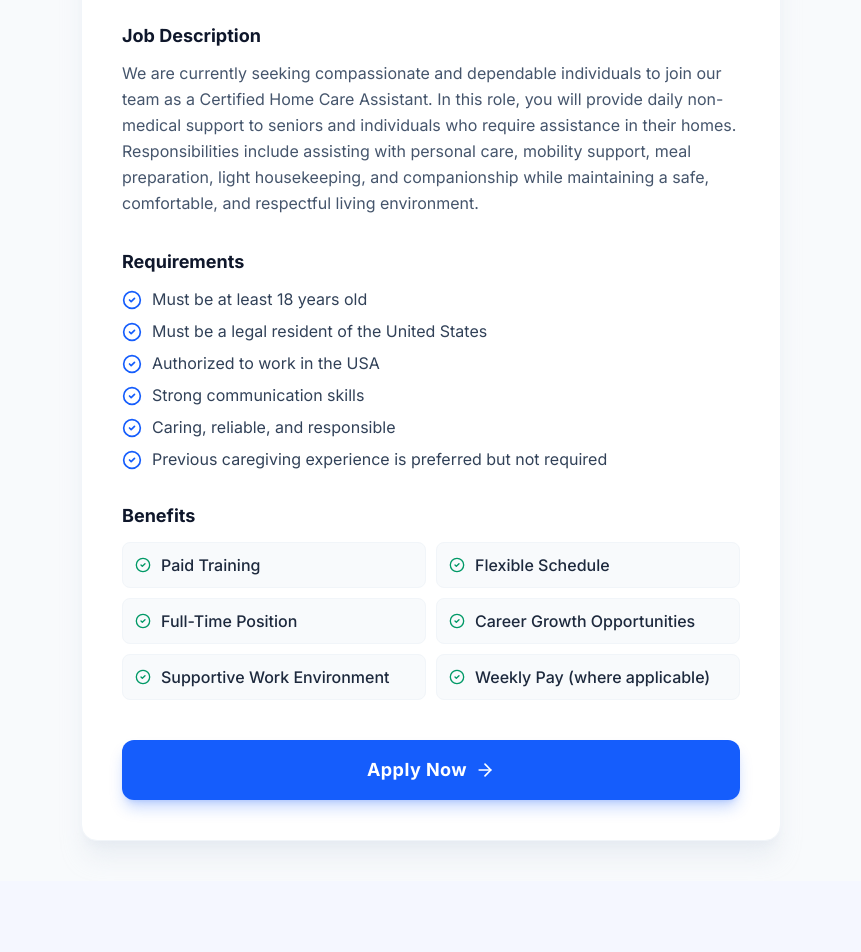
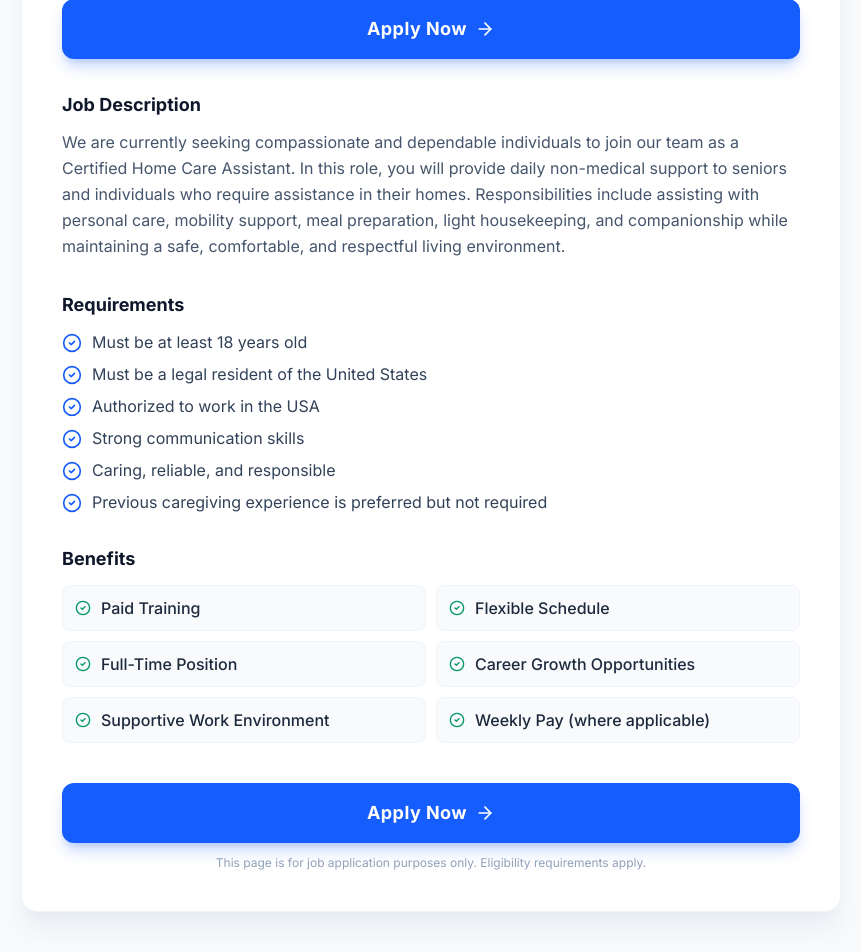
Before and after one commit to aljihadhasan220/unigrade-calculator, a React (Vite) app: page /job in a window 1280 px wide. Shown: the part 347-1299 px from the top of the page, without its empty margins (209-1070 px from the left). Before the commit the page ends 1228 px from the top, so only its background shows below. Built offline with nearby package versions, Linux system fonts and the light colour scheme.

Commit message:
feat(ui): add apply button to job landing page
Increase container width and include a primary call-to-action button to improve conversion for job applications.

```diff
--- a/src/pages/JobLandingPage.tsx
+++ b/src/pages/JobLandingPage.tsx
@@ -113,7 +113,7 @@ export default function JobLandingPage() {
 
   return (
     <div className="min-h-screen bg-slate-50 flex items-center justify-center p-4 sm:p-6 md:p-10 font-sans text-slate-800 antialiased selection:bg-blue-100 selection:text-blue-900">
-      <main className="w-full max-w-[700px] bg-white rounded-2xl shadow-xl shadow-slate-200/70 border border-slate-100 p-6 sm:p-10 transition-all">
+      <main className="w-full max-w-[820px] bg-white rounded-2xl shadow-xl shadow-slate-200/70 border border-slate-100 p-6 sm:p-10 transition-all">
         {/* Job Header */}
         <header className="border-b border-slate-100 pb-6 mb-6">
           <div className="flex items-center gap-2 mb-2 text-xs font-bold uppercase tracking-wider text-blue-600 bg-blue-50 w-fit px-2.5 py-1 rounded-md">
@@ -146,6 +146,17 @@ export default function JobLandingPage() {
               Applicants must be legal residents of the United States and authorized to work in the USA.
             </p>
           </div>
+        </section>
+
+        {/* Additional Top Call to Action Button */}
+        <section className="mb-8">
+          <a
+            href="#"
+            className="w-full py-3.5 sm:py-4 px-8 rounded-xl font-bold text-base sm:text-lg text-white bg-blue-600 hover:bg-blue-700 active:bg-blue-800 shadow-lg shadow-blue-600/25 hover:shadow-xl hover:shadow-blue-600/30 transition-all text-center flex items-center justify-center gap-2 tracking-wide cursor-pointer focus:outline-none focus:ring-4 focus:ring-blue-600/30"
+          >
+            <span>Apply Now</span>
+            <ArrowRight className="w-5 h-5" />
+          </a>
         </section>
 
         {/* Job Description */}
@@ -197,6 +208,9 @@ export default function JobLandingPage() {
             <span>Apply Now</span>
             <ArrowRight className="w-5 h-5" />
           </a>
+          <p className="mt-3 text-center text-xs text-slate-400">
+            This page is for job application purposes only. Eligibility requirements apply.
+          </p>
         </section>
       </main>
     </div>
```
